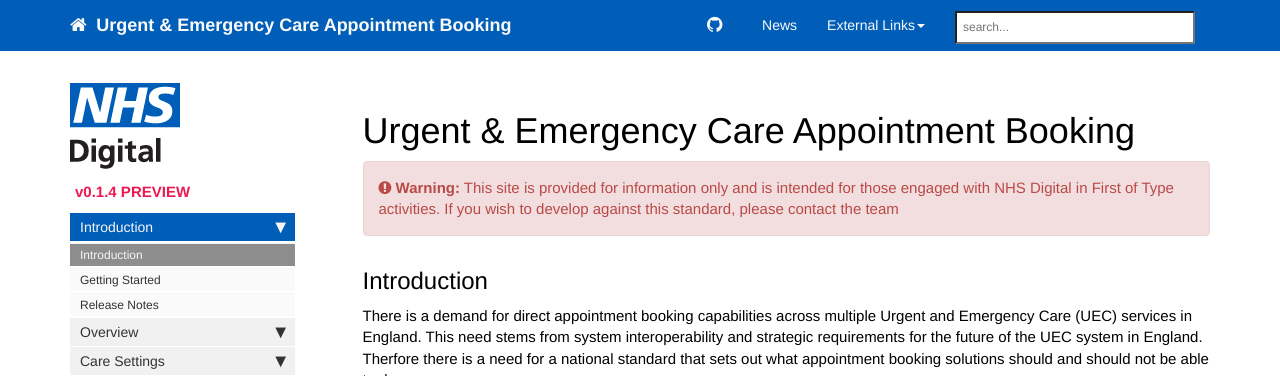
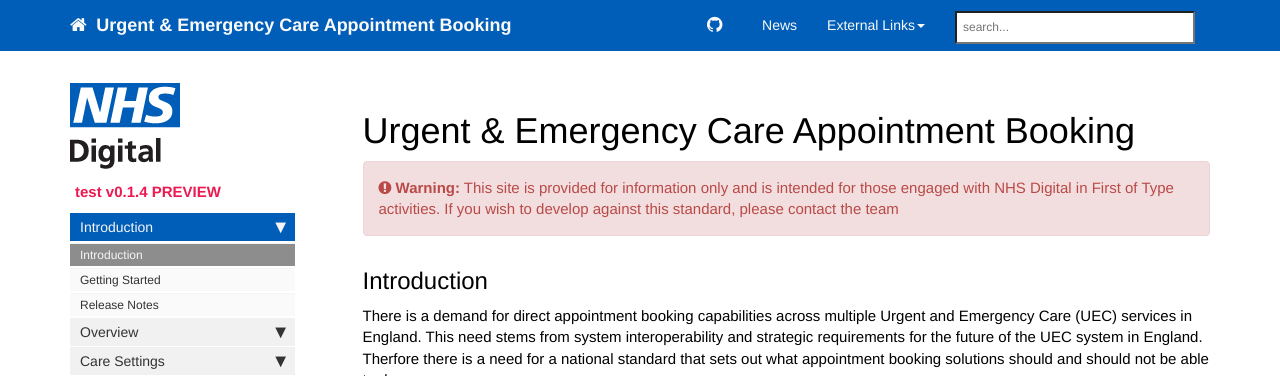
Before and after one commit to nhsd-a2si/docs-uec-appts, a Jekyll site: the page built from index.md, in a window 1280 px wide. Shown: the top 376 px of the page. Built offline with Jekyll 4.4.1, drawn with Linux system fonts in a browser that asks for light colours; nearby versions of some CDN libraries.

Commit message:
Update overview_sidebar.yml

```diff
--- a/_data/sidebars/overview_sidebar.yml
+++ b/_data/sidebars/overview_sidebar.yml
@@ -2,6 +2,7 @@
 entries:
   -
     title: "Urgent & Emergency Care Appointment Booking Standards"
+    product: "test"
     version: "v0.1.4 PREVIEW"
     folders:
       -
```
